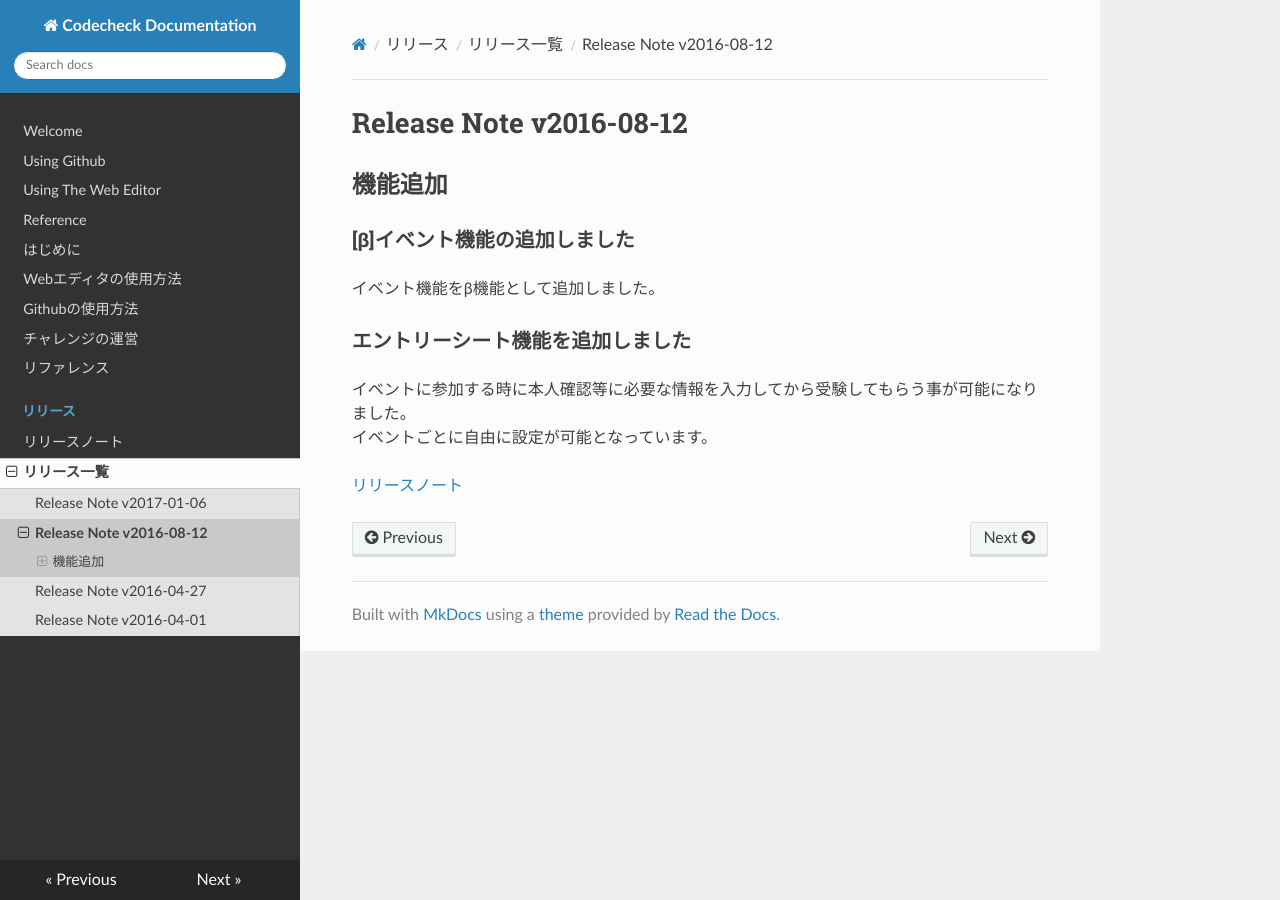
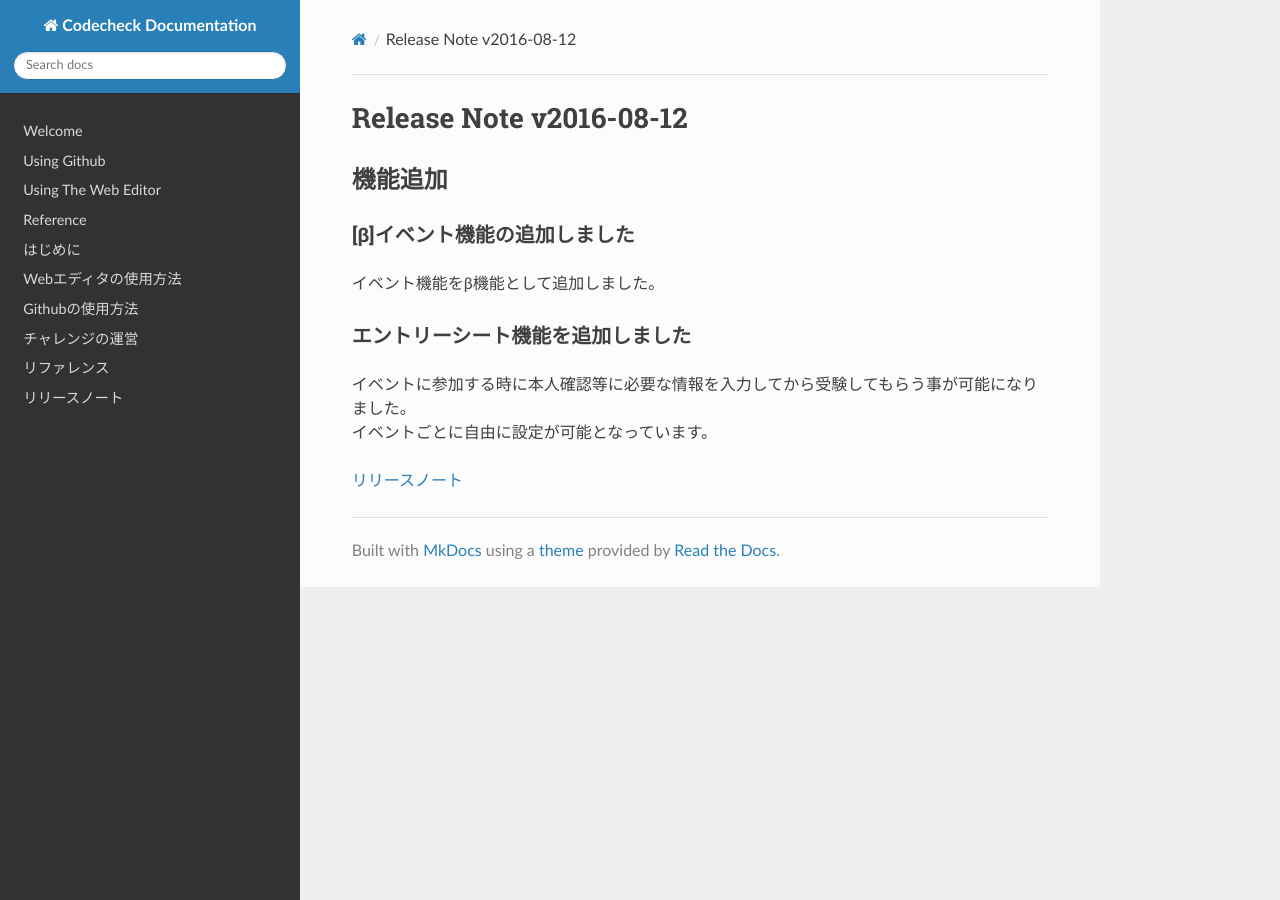
Before and after one commit to code-check/docs, an MkDocs documentation site: the page built from source/docs/ja/releases/2016-08-12.md, in a window 1280 px wide. Built offline with MkDocs 1.6.1, drawn with Linux system fonts in a browser that asks for light colours; nearby versions of some CDN libraries; old or Windows-style settings are respelled for this version of MkDocs.

Commit message:
wip: change releases dir to visitor-friendly structure

```diff
--- a/source/docs/ja/releases/index.md
+++ b/source/docs/ja/releases/index.md
@@ -1,4 +1,4 @@
-# [Release Note v2017-01-06](./2017-01-06.md)
+# 最新リリース (v2017-01-06)
 
 ## 機能追加
 
@@ -21,14 +21,4 @@ URLを用いて試験を配信することが出来るようになりました
 ### 文言の改善を行いました
 受験者が迷わずに試験が受けられるよう、主にWeb エディタ等の文言を修正しました。
 
---- --- --- --- ---
-
-# [Release Note v2016-08-12](./2016-08-12.md)
-
---- --- --- --- ---
-
-# [Release Note v2016-04-27](./2016-04-27.md)
-
---- --- --- --- ---
-
-# [Release Note v2016-04-01](./2016-04-01.md)
+## [過去のリリース](./history.md)
--- a/source/mkdocs.yml
+++ b/source/mkdocs.yml
@@ -1,16 +1,4 @@
 site_name: Codecheck Documentation
-
-## We use tag manager. Insert this script in each page after building.
-# <!-- Google Tag Manager -->
-# <noscript><iframe src="//www.googletagmanager.com/ns.html?id=GTM-MNRH4J"
-# height="0" width="0" style="display:none;visibility:hidden"></iframe></noscript>
-# <script>(function(w,d,s,l,i){w[l]=w[l]||[];w[l].push({'gtm.start':
-# new Date().getTime(),event:'gtm.js'});var f=d.getElementsByTagName(s)[0],
-# j=d.createElement(s),dl=l!='dataLayer'?'&l='+l:'';j.async=true;j.src=
-# '//www.googletagmanager.com/gtm.js?id='+i+dl;f.parentNode.insertBefore(j,f);
-# })(window,document,'script','dataLayer','GTM-MNRH4J');</script>
-# <!-- End Google Tag Manager -->
-
 
 # Good themes: readthedocs, yeti, journal
 # Not elegantly responsive: readable, cosmo, flatly, spacelab, cerulean, slate, mkdocs, journal
@@ -22,23 +10,20 @@ theme: readthedocs
 use_directory_urls: true
 
 pages:
+## English pages:
 - "": index.md
-- Welcome: en/index.md
-- Using Github: en/guide_github.md
-- Using The Web Editor: en/guide_web_editor.md
-# - Organizing Challenges: en/guide_organizing_challenges.md
-- Reference: en/reference_users.md
-# - Organizer Reference: en/reference_organizers.md
-- はじめに: ja/index.md
-- Webエディタの使用方法: ja/guide_web_editor.md
-- Githubの使用方法: ja/guide_github.md
-- チャレンジの運営: ja/guide_organizing_challenges.md
-- リファレンス: ja/reference_users.md
-- リリース:
-  - リリースノート: ja/releases/index.md
-  - リリース一覧:
-    - ja/releases/2017-01-06.md
-    - ja/releases/2016-08-12.md
-    - ja/releases/2016-04-27.md
-    - ja/releases/2016-04-01.md
-# - 運営者リファレンス: ja/reference_organizers.md
+- Welcome:                en/index.md
+- Using Github:           en/guide_github.md
+- Using The Web Editor:   en/guide_web_editor.md
+#- Organizing Challenges: en/guide_organizing_challenges.md
+- Reference:              en/reference_users.md
+#- Organizer Reference:   en/reference_organizers.md
+##
+## Japanese Pages:
+- はじめに:               ja/index.md
+- Webエディタの使用方法:  ja/guide_web_editor.md
+- Githubの使用方法:       ja/guide_github.md
+- チャレンジの運営:       ja/guide_organizing_challenges.md
+- リファレンス:           ja/reference_users.md
+- リリースノート:         ja/releases/index.md
+#- 運営者リファレンス:    ja/reference_organizers.md
```
Also changed, not shown: source/docs/ja/releases/history.md (added, +110 -0 lines).
